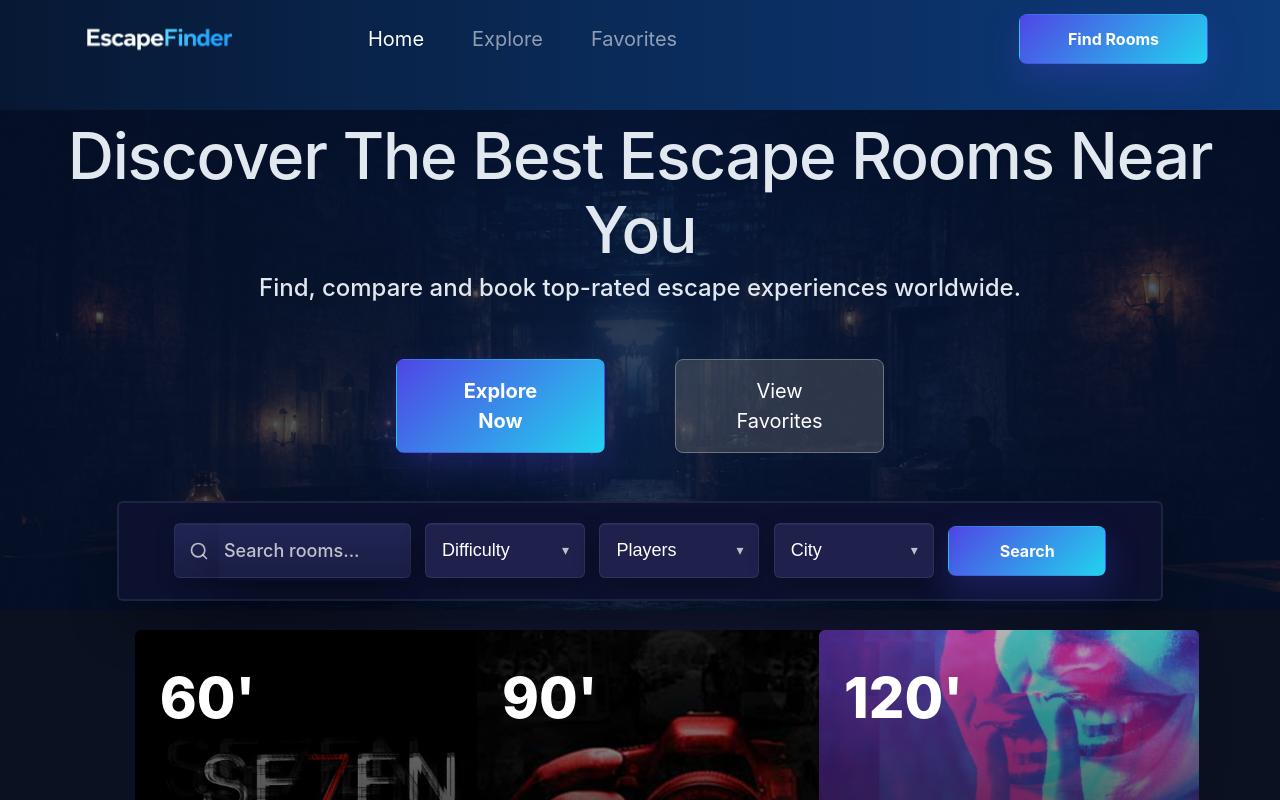
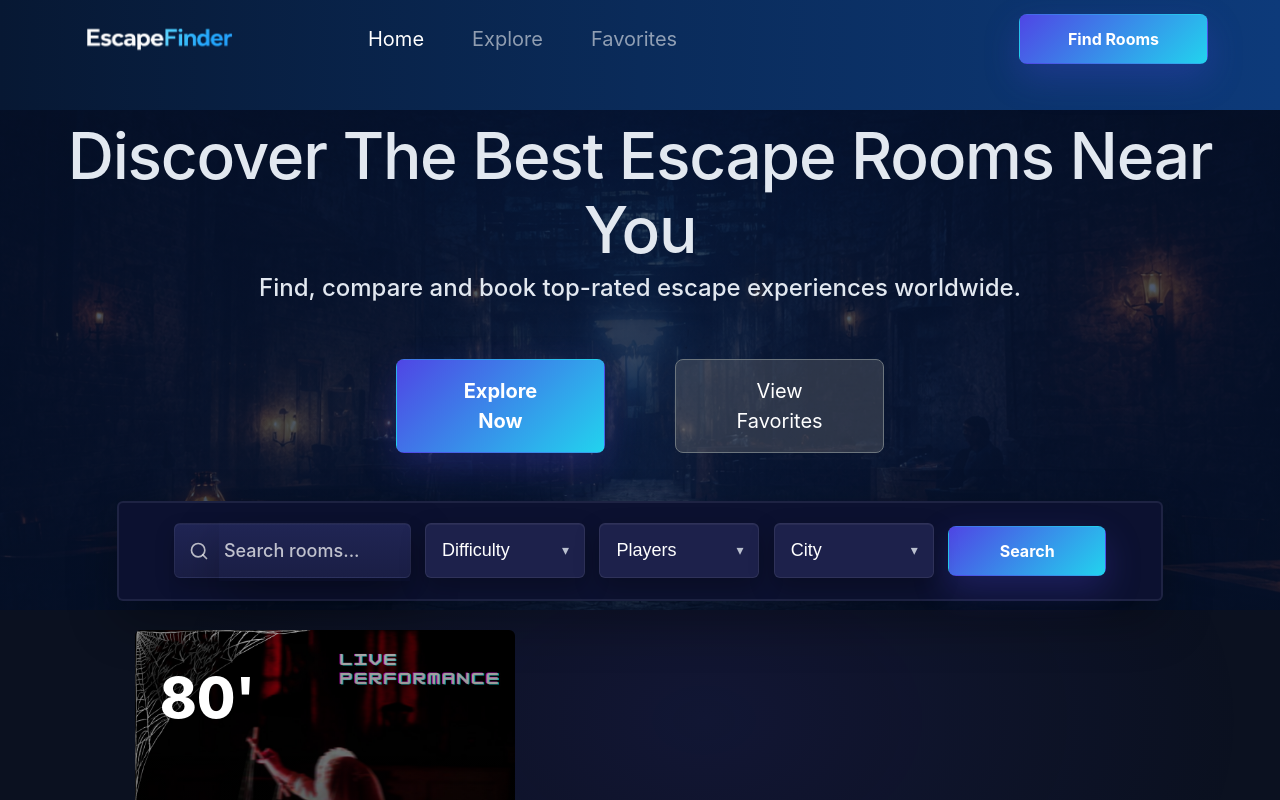
Before and after one commit to kiumars609/escape-finder, a React (Vite) app: page / in a window 1280 px wide. Shown: the top 800 px of the page. Built offline with nearby package versions, Linux system fonts and the light colour scheme.

Commit message:
Start filter rooms

```diff
--- a/src/Pages/Home/Home.jsx
+++ b/src/Pages/Home/Home.jsx
@@ -1,18 +1,21 @@
 import React from "react";
-import Header from "../../Components/Header/Header";
 import SubHeader from "./SubHeader/SubHeader";
 import Cards from "./Cards/Cards";
 import roomsData from "../../Data/RoomsData";
 import Booking from "./Booking/Booking";
-import Footer from "../../Components/Footer/Footer";
 import Layout from "../../Components/Layout/Layout";
 
 export default function Home() {
+  const cityFiltered = "tehran";
+  const resultFiltered = cityFiltered
+    ? roomsData && roomsData.filter((room) => room.city === cityFiltered)
+    : roomsData;
+
   return (
     <>
       <Layout>
-        <SubHeader />
-        <Cards roomsData={roomsData} />
+        <SubHeader roomsData={roomsData} />
+        <Cards roomsData={resultFiltered} />
         <Booking />
       </Layout>
     </>
--- a/src/Pages/Home/SubHeader/SubHeader.jsx
+++ b/src/Pages/Home/SubHeader/SubHeader.jsx
@@ -4,7 +4,7 @@ import Describe from "./Describe";
 import ButtonSection from "./ButtonSection";
 import SearchSection from "./SearchSection";
 
-export default function SubHeader() {
+export default function SubHeader({ roomsData }) {
   return (
     <>
       <div className="container-fluid sub-header">
```
